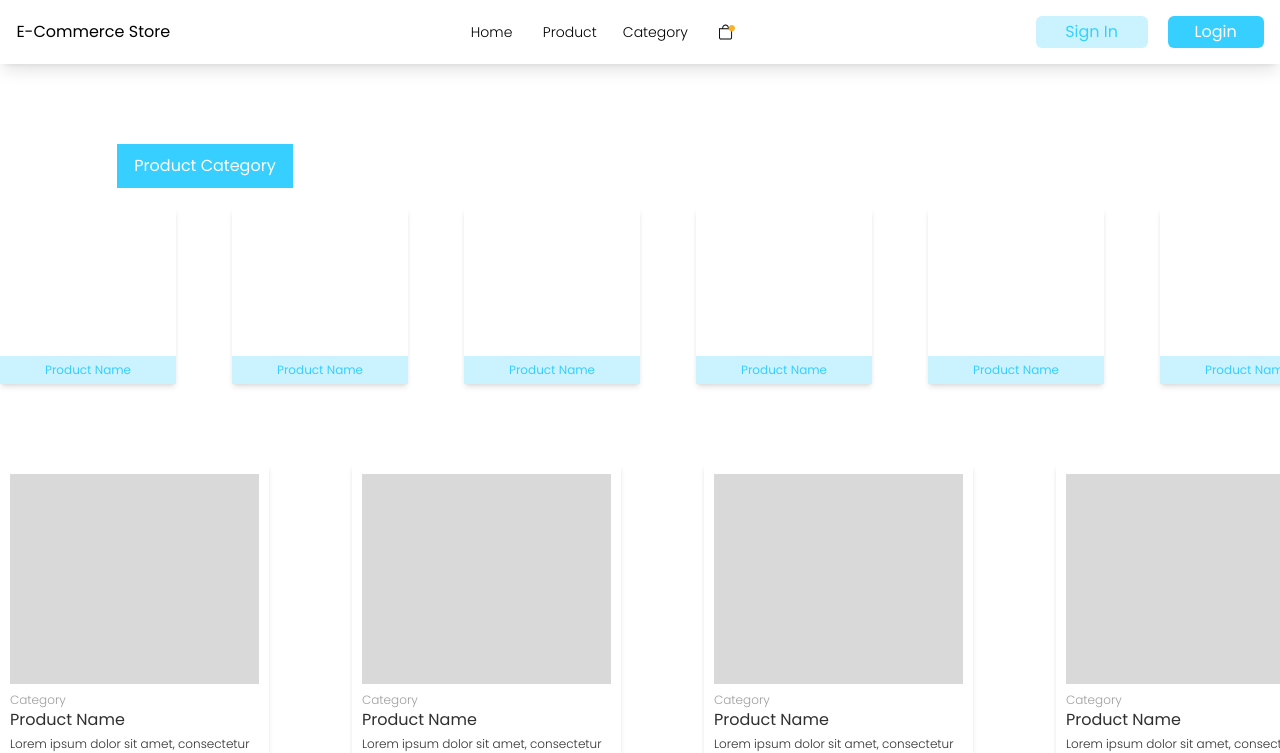
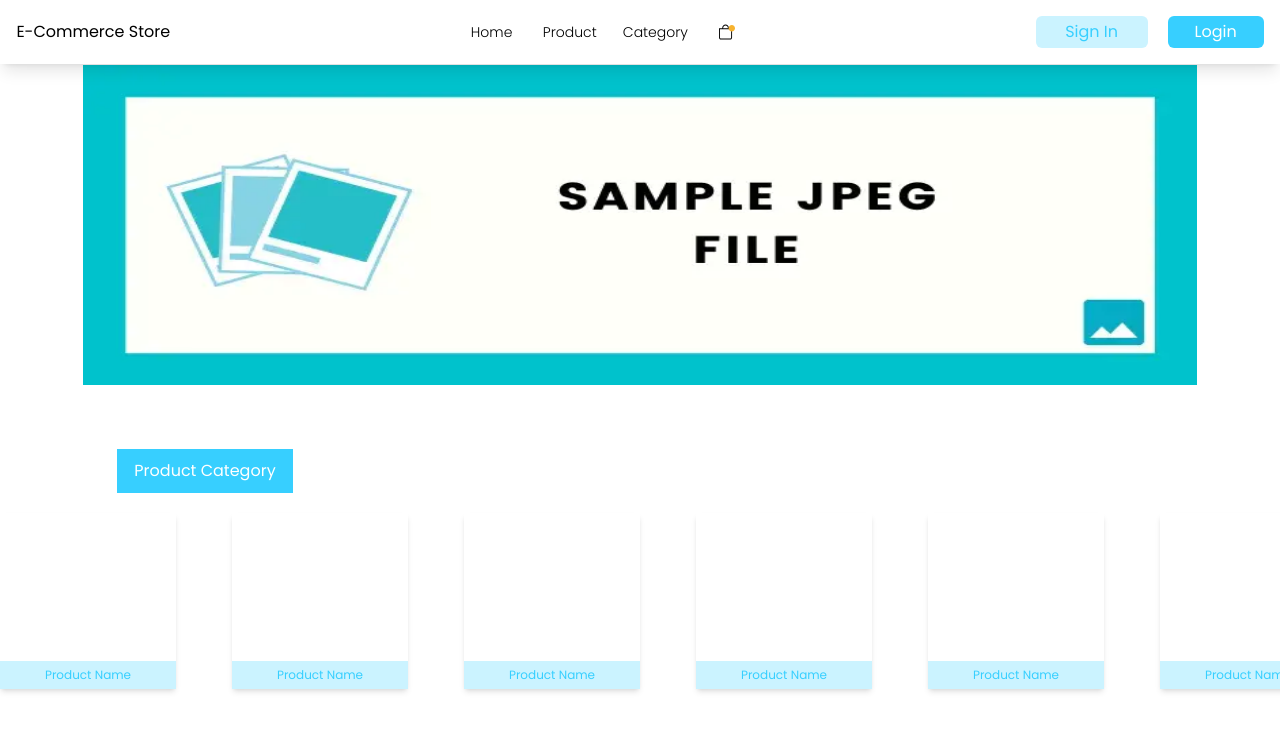
Before and after one commit to christianHadinata/store-backup, a React (Create React App) app: page / in a window 1280 px wide. Shown: the top 753 px of the page. Built offline with nearby package versions, Linux system fonts and the light colour scheme.

Commit message:
add big Image component for home page

```diff
--- a/src/App.js
+++ b/src/App.js
@@ -3,11 +3,15 @@ import Navbar from "./components/Navbar";
 import AnimationCard from "./components/AnimationCard";
 import ProductCard from "./components/ProductCard";
 import ProductCategoryButton from "./components/ProductCategoryButton";
+import HomeBigImage from "./components/HomeBigImage";
 const App = () => {
   return (
     <div>
       <Navbar />
-      <div className="mt-36 ml-[117px]">
+      <div className="flex justify-center mt-[65px] ">
+        <HomeBigImage />
+      </div>
+      <div className=" mt-16 ml-[117px]">
         <ProductCategoryButton />
       </div>
 
--- /dev/null
+++ b/src/components/HomeBigImage.js
@@ -0,0 +1,13 @@
+import React from "react";
+
+const HomeBigImage = () => {
+  return (
+    <img
+      src="Sample-JPEG-file-download-for-Testing.jpeg"
+      alt="..."
+      className="w-[87%] h-[320px] bg-[#76DEFF]"
+    ></img>
+  );
+};
+
+export default HomeBigImage;
```
Also changed, not shown: public/Sample-JPEG-file-download-for-Testing.jpeg (added).
